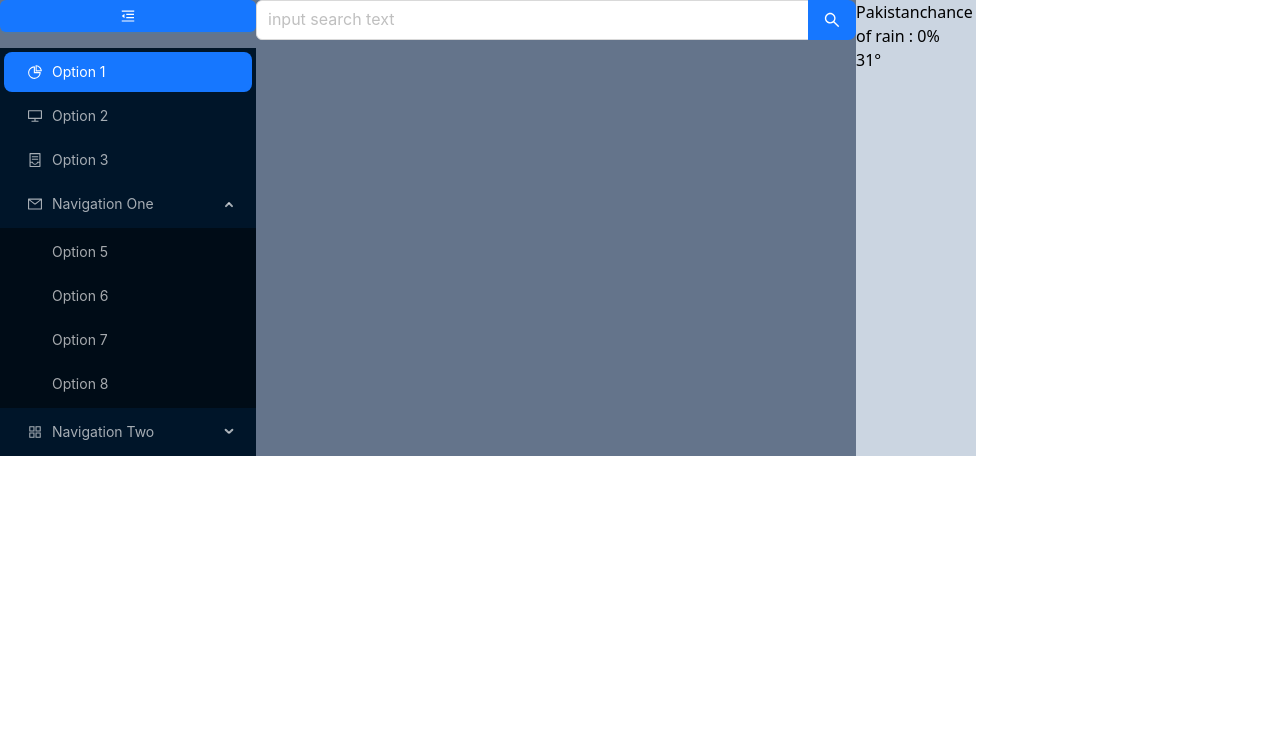
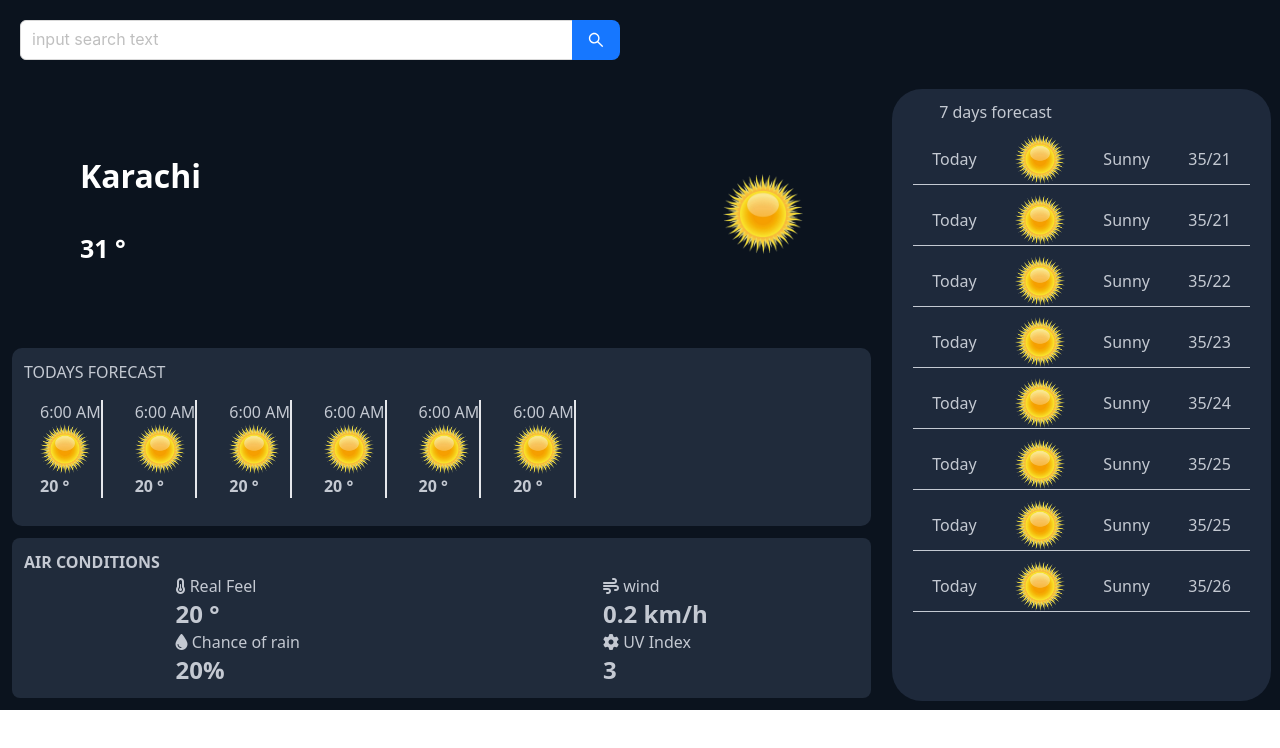
Before and after one commit to ubaidahmed04/weather-app, a React (Vite) app: page / in a window 1280 px wide. Shown: the top 748 px of the page. Built offline with nearby package versions, Linux system fonts and the light colour scheme.

Commit message:
add styling

```diff
--- a/package.json
+++ b/package.json
@@ -12,6 +12,7 @@
   "dependencies": {
     "@emotion/react": "^11.11.3",
     "@emotion/styled": "^11.11.0",
+    "@fortawesome/free-brands-svg-icons": "^6.5.2",
     "@mui/icons-material": "^5.15.10",
     "@mui/material": "^5.15.10",
     "antd": "^5.17.2",
--- a/src/Components/Style.css
+++ b/src/Components/Style.css
@@ -0,0 +1,29 @@
+*{
+    padding: 0;
+    margin: 0;
+}
+.main{
+    background-color: #0B131E;
+}
+.temp{
+    width: 70%;
+}
+.fore-cast{
+    width: 30%;
+    background-color: #202B3B;
+    margin: 9px;
+    padding: 11px;
+    border-radius: 30px;
+
+}
+.img-icon{
+    width: 50px;
+}
+.today{
+    color:#C4C9D2;
+    border-bottom: 1px solid #C4C9D2;
+    align-items: center;
+    margin: 10px;
+    justify-content: center;
+    justify-content: space-around;
+}
--- a/src/Pages/Location.jsx
+++ b/src/Pages/Location.jsx
@@ -3,19 +3,21 @@ import App from "./../App";
 import MenuBar from "../Components/Menu";
 import { TextField } from "@mui/material";
 import { Input, Space } from "antd";
+import img from "../Images/sun.png";
 const { Search } = Input;
-import  '../Components/Style.css';
+// import { faTemperatureHalf } from '@fortawesome/react-fontawesome'
+import "../Components/Style.css";
+// import { faCoffee } from '@fortawesome/free-solid-svg-icons';
 
 function Location() {
   return (
     <>
-      <div className="flex container  main bg-slate-500 ">
+      {/* <div className="flex container  main bg-slate-500 ">
         <div>
           <MenuBar />
         </div>
 
         <div className="flex ">
-          {/* <TextField id="outlined-basic" label="Outlined" variant="outlined" /> */}
           <Search placeholder="input search text"
           style={{
             width: 600,
@@ -39,6 +41,227 @@ function Location() {
           <div  className="bg-red-950">
           </div>
         </div>
+      </div> */}
+      <div className="main">
+        <span>
+          <Search
+            placeholder="input search text"
+            style={{
+              width: 600,
+              color: "#202B3B",
+              border: "grey",
+              margin: "20px",
+            }}
+            size="large"
+            allowClear
+            enterButton
+          />
+        </span>
+        <div className=" flex " style={{ color: "#C4C9D2" }}>
+          <div className="temp ">
+            <div className="flex flex-row lg:m-20 m-5  items-center  justify-between">
+              <div className="flex flex-col ">
+                <div>
+                  <span className="text-[32px] font-black font-sans text-2xl text-white">
+                    Karachi
+                  </span>
+                </div>
+                <div className="mt-9">
+                  <span className="text-white font-black text-[25px]">
+                    31 &deg;
+                  </span>
+                </div>
+              </div>
+              <div>
+                <img src={img} className="w-20 " alt="" />
+              </div>
+            </div>
+            <div
+              className="m-3 p-3"
+              style={{
+                background: "#202B3B",
+                borderRadius: "10px",
+                margin: "7",
+              }}
+            >
+              <span className="">TODAYS FORECAST </span>
+              <div className="flex flex-shrink">
+                <div
+                  style={{ background: "#202B3B", borderBlockColor: "#202B3B" }}
+                  className=" border-r-2  m-4"
+                >
+                  <span>6:00 AM</span>
+                  <span>
+                    <img src={img} className="img-icon" alt="" />
+                  </span>
+                  <span className="font-bold">20 &deg;</span>
+                </div>
+                <div
+                  style={{ background: "#202B3B", borderBlockColor: "#202B3B" }}
+                  className=" border-r-2  m-4"
+                >
+                  <span>6:00 AM</span>
+                  <span>
+                    <img src={img} className="img-icon" alt="" />
+                  </span>
+                  <span className="font-bold">20 &deg;</span>
+                </div>
+                <div
+                  style={{ background: "#202B3B", borderBlockColor: "#202B3B" }}
+                  className=" border-r-2  m-4"
+                >
+                  <span>6:00 AM</span>
+                  <span>
+                    <img src={img} className="img-icon" alt="" />
+                  </span>
+                  <span className="font-bold">20 &deg;</span>
+                </div>
+                <div
+                  style={{ background: "#202B3B", borderBlockColor: "#202B3B" }}
+                  className=" border-r-2  m-4"
+                >
+                  <span>6:00 AM</span>
+                  <span>
+                    <img src={img} className="img-icon" alt="" />
+                  </span>
+                  <span className="font-bold">20 &deg;</span>
+                </div>
+                <div
+                  style={{ background: "#202B3B", borderBlockColor: "#202B3B" }}
+                  className=" border-r-2  m-4"
+                >
+                  <span>6:00 AM</span>
+                  <span>
+                    <img src={img} className="img-icon" alt="" />
+                  </span>
+                  <span className="font-bold">20 &deg;</span>
+                </div>
+                <div
+                  style={{ background: "#202B3B", borderBlockColor: "#202B3B" }}
+                  className=" border-r-2  m-4"
+                >
+                  <span>6:00 AM</span>
+                  <span>
+                    <img src={img} className="img-icon" alt="" />
+                  </span>
+                  <span className="font-bold">20 &deg;</span>
+                </div>
+              </div>
+            </div>
+            <div className="m-3 p-3 rounded-lg"
+                  style={{ background: "#202B3B" }}
+
+            >
+              <div className="">
+                <span className="font-bold">AIR CONDITIONS</span>
+                <div className="flex flex-row justify-around">
+                  <div className="flex flex-col">
+                    <span><i class="fa-solid fa-temperature-half"></i> <span className="text-md">Real Feel</span></span>
+                    <span className="font-bold text-2xl">20 &deg;</span>
+
+                    <span><i class="fa-solid fa-droplet"></i> <span>Chance of rain</span></span>
+
+                    <span className="font-bold text-2xl">20%</span>
+
+                  </div>
+                  <div>
+                    <div>
+                      <div className="flex flex-col">
+                        <span> <i class="fa-solid fa-wind"></i> <span>wind</span></span>
+
+                        <span className="font-bold text-2xl">0.2 km/h</span>
+
+                        <span><i class="fa-solid fa-gear"></i> <span>UV Index</span></span>
+
+                        <span className="font-bold text-2xl">3</span>
+
+                      </div>
+                    </div>
+                  </div>
+                </div>
+              </div>
+            </div>
+          </div>
+          <div className="fore-cast bg-slate-800">
+            <span
+              style={{ color: "#C4C9D2" }}
+              className="p-9 text-[19] font-medium text-base"
+            >
+              {" "}
+              7 days forecast
+            </span>
+            <div className="flex today">
+              <span>Today</span>
+              <span>
+                <img src={img} className="img-icon" alt="" />
+              </span>
+              <span>Sunny</span>
+              <span>35/21</span>
+            </div>
+            <div className="flex today">
+              <span>Today</span>
+              <span>
+                <img src={img} className="img-icon" alt="" />
+              </span>
+              <span>Sunny</span>
+              <span>35/21</span>
+            </div>
+            <div className="flex today">
+              <span>Today</span>
+              <span>
+                <img src={img} className="img-icon" alt="" />
+              </span>
+              <span>Sunny</span>
+              <span>35/22</span>
+            </div>
+            <div className="flex today">
+              <span>Today</span>
+              <span>
+                <img src={img} className="img-icon" alt="" />
+              </span>
+              <span>Sunny</span>
+              <span>35/23</span>
+            </div>
+            <div className="flex today">
+              <span>Today</span>
+              <span>
+                <img src={img} className="img-icon" alt="" />
+              </span>
+              <span>Sunny</span>
+              <span>35/24</span>
+            </div>
+            <div className="flex today">
+              <span>Today</span>
+              <span>
+                <img src={img} className="img-icon" alt="" />
+              </span>
+              <span>Sunny</span>
+              <span>35/25</span>
+            </div>
+            <div className="flex today">
+              <span>Today</span>
+              <span>
+                <img src={img} className="img-icon" alt="" />
+              </span>
+              <span>Sunny</span>
+              <span>35/25</span>
+            </div>
+            <div className="flex today">
+              <span>Today</span>
+              <span>
+                <img src={img} className="img-icon" alt="" />
+              </span>
+              <span>Sunny</span>
+              <span>35/26</span>
+            </div>
+            <div></div>
+            <div></div>
+            <div></div>
+            <div></div>
+            <div></div>
+            <div></div>
+          </div>
+        </div>
       </div>
     </>
   );
--- a/src/Pages/Weather.jsx
+++ b/src/Pages/Weather.jsx
@@ -4,6 +4,7 @@ import backImage from "../Images/backimg.png";
 import umbrella from "../Images/umbrella.png";
 import wind from "../Images/icons8-wind-30.png";
 import humidity from "../Images/icons8-humidity-50.png";
+// import { FontAwesomeIcon } from '@fortawesome/react-fontawesome'
 // import SunImg from "../Images/sunimg-removebg-preview.png";
 
 function Weather() {
```
Also changed, not shown: 1 other file (tests, documents, lock files or other folders).
